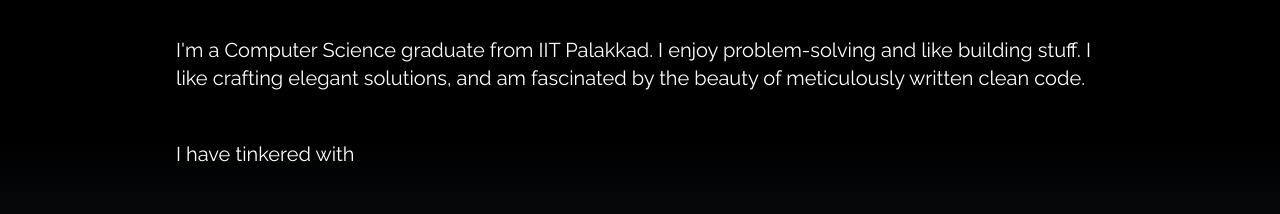
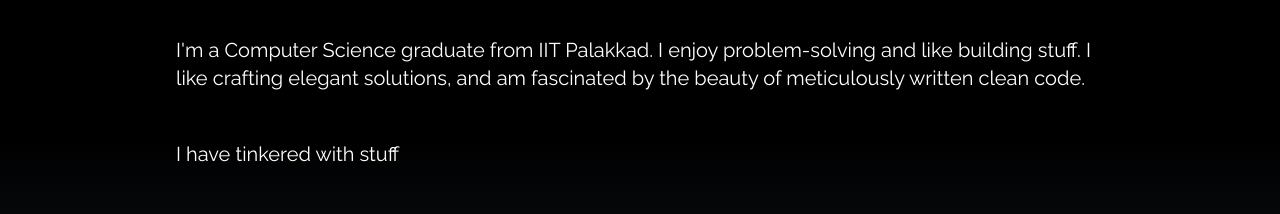
Before and after one commit to joelmathew003/portfolio, a React (Create React App) app: page / in a window 1280 px wide. Shown: the part 1060-1274 px from the top of the page. Built offline with nearby package versions, Linux system fonts and the light colour scheme; a web font is replaced by a local one.

Commit message:
added alt to img

```diff
--- a/src/components/Tech.jsx
+++ b/src/components/Tech.jsx
@@ -33,13 +33,13 @@
     <div className="text-white h-full w-full md:px-40 px-10">
       <div className="flex flex-col p-4 justify-center w-full  lg mx-auto h-full">
         <div className="">
-          <p className="py-4 text-xl">I have tinkered with </p>
+          <p className="py-4 text-xl">I have tinkered with stuff </p>
         </div>
         <div>
           <div className="w-full grid grid-cols-2 sm:grid-cols-5 gap-8 text-center py-8 md:px-12 sm:px-0">
             {techs.map(({ id, name, img_src }) => (
               <div className="flex justify-normal items-center p-2 rounded-md bg-slate-800">
-                <img className="h-12 pr-4 w-30" src={img_src}></img>
+                <img className="h-12 pr-4 w-30" src={img_src} alt=""></img>
                 <p>{name}</p>
               </div>
             ))}
```
